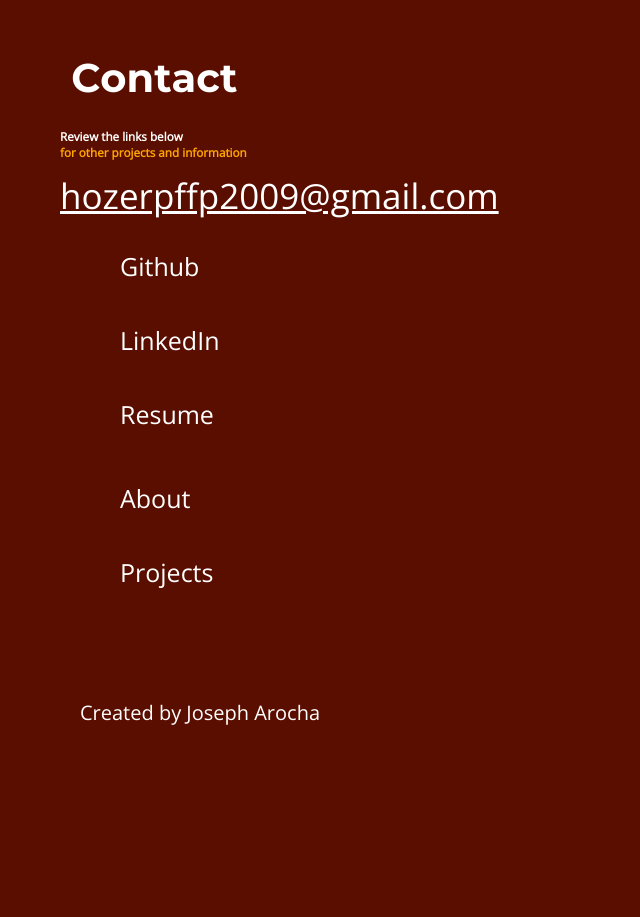
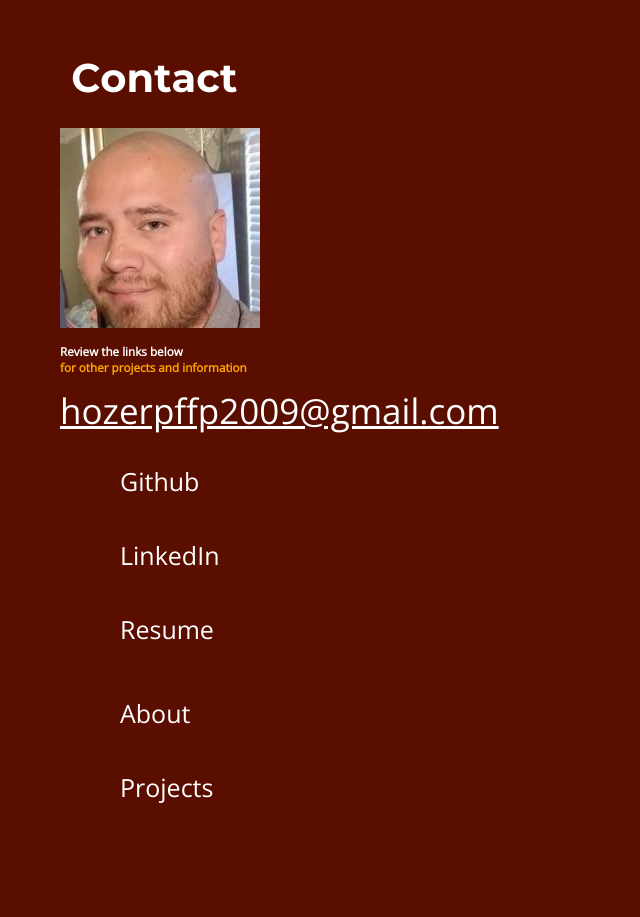
Before and after one commit to hozerpffp2009/reactPortfolio, a React (Create React App) app in the folder reactportfolio/: page / in a window 1280 px wide. Shown: the part 2640-3557 px from the top of the page, without its empty margins (0-640 px from the left). Before the commit the page ends 3386 px from the top, so only its background shows below. Built offline with nearby package versions, Linux system fonts and the light colour scheme.

Commit message:
moved image from about.js to contact.js

```diff
--- a/reactportfolio/src/components/About.js
+++ b/reactportfolio/src/components/About.js
@@ -12,8 +12,6 @@ class About extends Component {
                     <p>{data.abouttext}</p>
             </Fade>
             </div>
-            {data.ShowAboutImage ? <img src={data.aboutImage} alt='about iamge'></img> : null}
-
 
         </div>  );
     }
--- a/reactportfolio/src/components/Contact.js
+++ b/reactportfolio/src/components/Contact.js
@@ -10,6 +10,7 @@ class Contact extends Component {
         <h1>
                 <Fade bottom cascade> Contact</Fade>
         </h1>
+        {data.ShowAboutImage ? <img src={data.aboutImage} alt='about image'></img> : null}
         <Fade bottom>
         <div className='contact-content'>
                 <h3>
```
